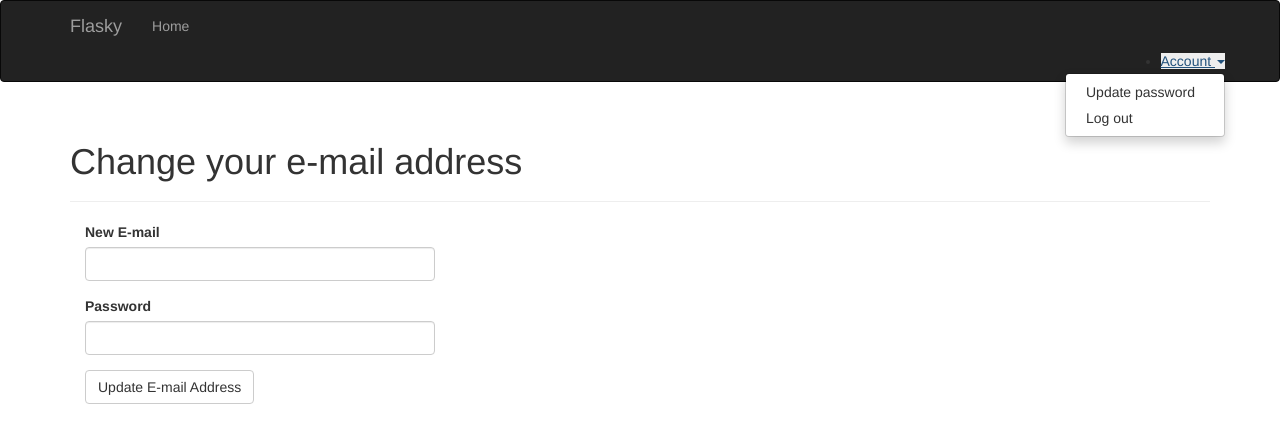
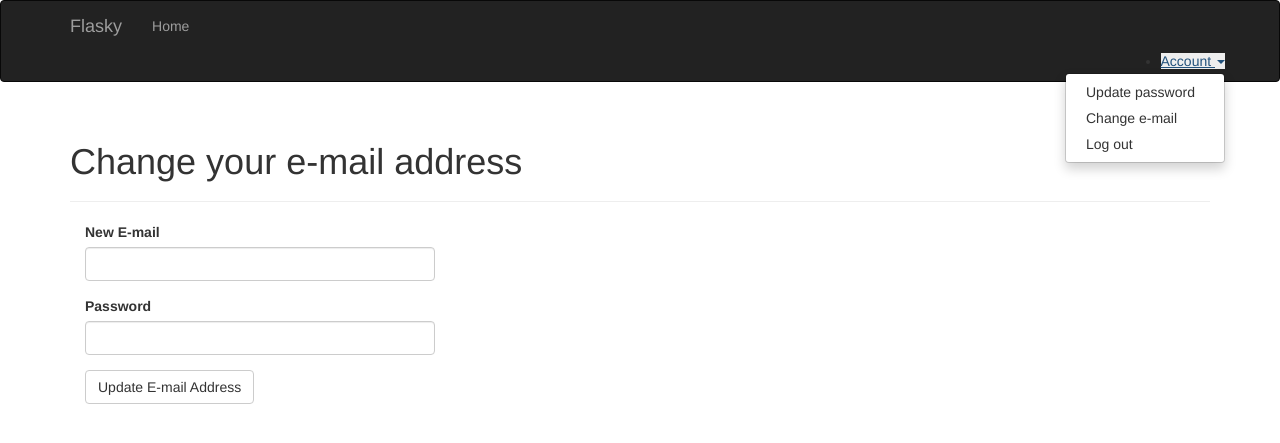
Before and after one commit to forestmonster/verbose-palm-tree, a Flask app: page /auth/change_email in a window 1280 px wide, after a click on "Account". Shown: the top 443 px of the page. Run offline with Flask 2, Linux system fonts and the light colour scheme; the visitor is signed in with stand-in values (Sample User, id 1); data comes from the database, SQL or seed files in the repository; some libraries are stand-ins or nearby versions.

Commit message:
Add change e-mail link.

```diff
--- a/app/templates/base.html
+++ b/app/templates/base.html
@@ -30,6 +30,7 @@
                     <a href="#" class="dropdown-toggle" data-toggle="dropdown">Account <b class="caret"></b></a>
                     <ul class="dropdown-menu">
                         <li><a href="{{ url_for('auth.update_password') }}">Update password</a></li>
+                        <li><a href="{{ url_for('auth.change_email_request') }}" >Change e-mail</a></li>
                         <li><a href="{{ url_for('auth.logout') }}">Log out</a></li>
                     </ul>
                 </li>
```
